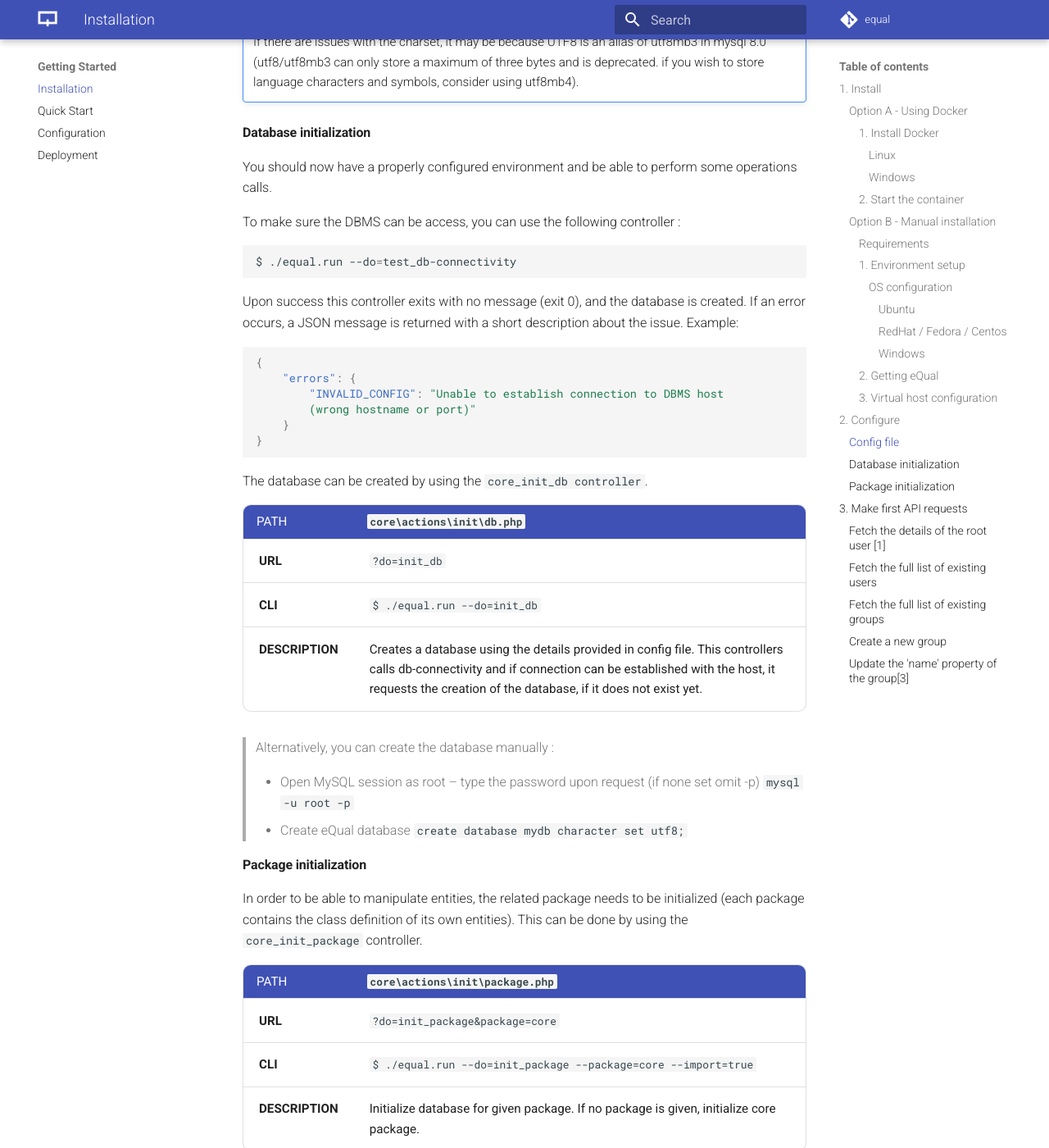
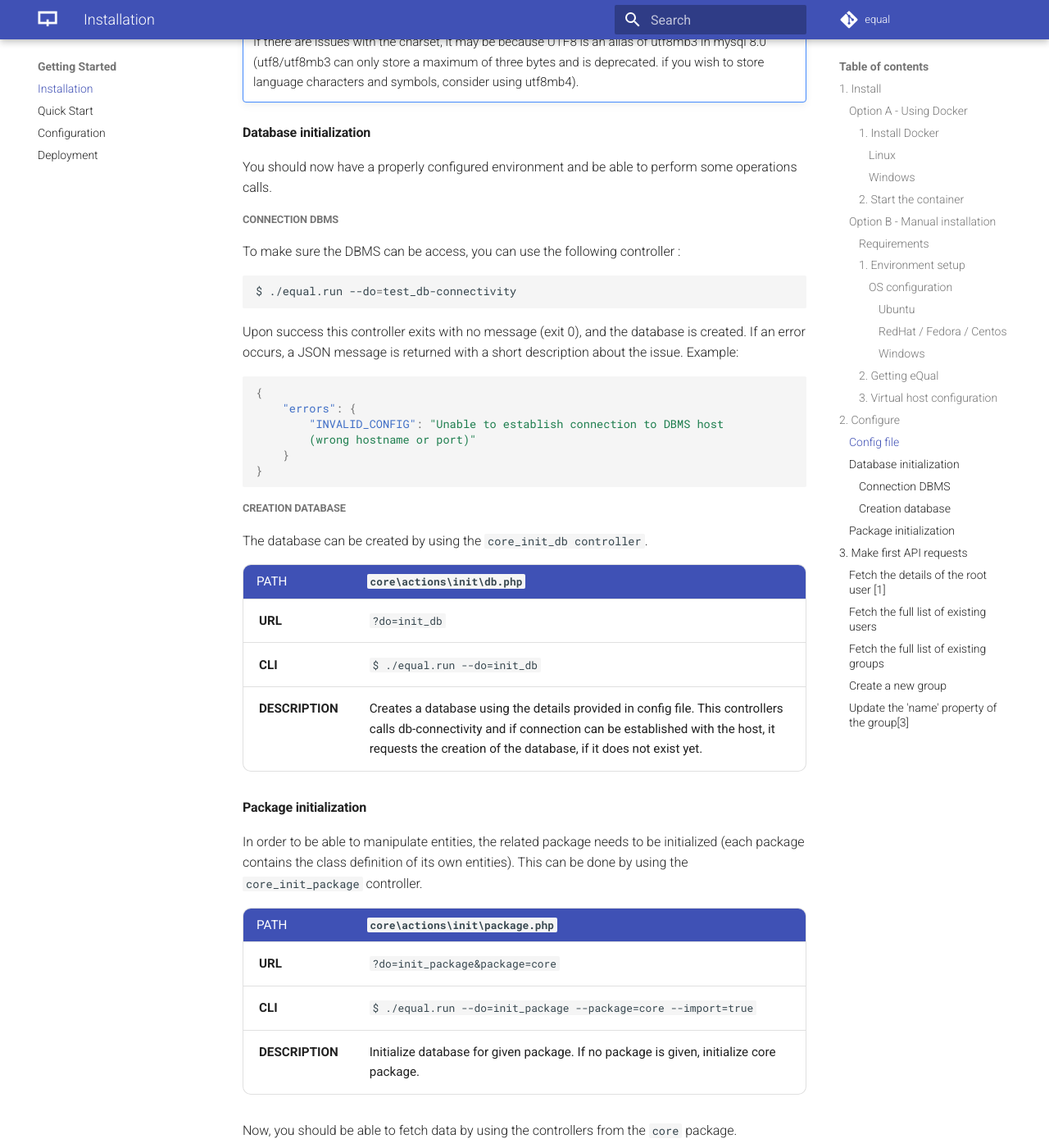
Before and after one commit to equalframework/equal-doc, an MkDocs documentation site: the page built from docs/getting-started/installation.md, in a window 1280 px wide and 1400 px high, scrolled down 5194 px. Shown: the whole window at 82% size. Built offline with MkDocs 1.6.1 and Material for MkDocs 9.7.7, drawn with Linux system fonts in a browser that asks for light colours; comment, search, counter and statistics services are not loaded; the version menu is left out; some of the changed text lies outside the part shown.

Commit message:
updates  installation.md

````diff
--- a/docs/getting-started/installation.md
+++ b/docs/getting-started/installation.md
@@ -219,10 +219,10 @@
 ```bash
 $ touch config/config.json
 ```
+To write to your config file, type the following command
 
-As an alternative, you can also use one of the example config files, by copying
 ```bash
-$ cp config-example_xxxxx.json config.json
+$ vi config.json
 ```
 
 Here is a minimalist `config.json` that you can adapt according to your environment:
@@ -251,6 +251,8 @@
 
 You should now have a properly configured environment and be able to perform some operations calls.
 
+##### Connection DBMS
+
 To make sure the DBMS can be access, you can use the following controller :
 ```bash
 $ ./equal.run --do=test_db-connectivity
@@ -264,6 +266,7 @@
     }
 }
 ```
+##### Creation database
 
 The database can be created by using the `core_init_db controller`.
 
@@ -273,17 +276,9 @@
 | **CLI**         | `$ ./equal.run --do=init_db`                                 |
 | **DESCRIPTION** | Creates a database using the details provided in config file. This controllers calls db-connectivity and if connection can be established with the host, it requests the creation of the database, if it does not exist yet. |
 
->  Alternatively, you can create the database manually :
->
->
-> * Open MySQL session as root – type the password upon request (if none set omit -p)
-  	`mysql -u root -p`
-> * Create eQual database
-  	`create database mydb character set utf8;`
-
-
 
 #### Package  initialization
+
 
 In order to be able to manipulate entities, the related package needs to be initialized (each package contains the class definition of its own entities).
 This can be done by using the `core_init_package` controller.
````
Also changed, not shown: other parts of docs/getting-started/installation.md (+1 -1 lines).
